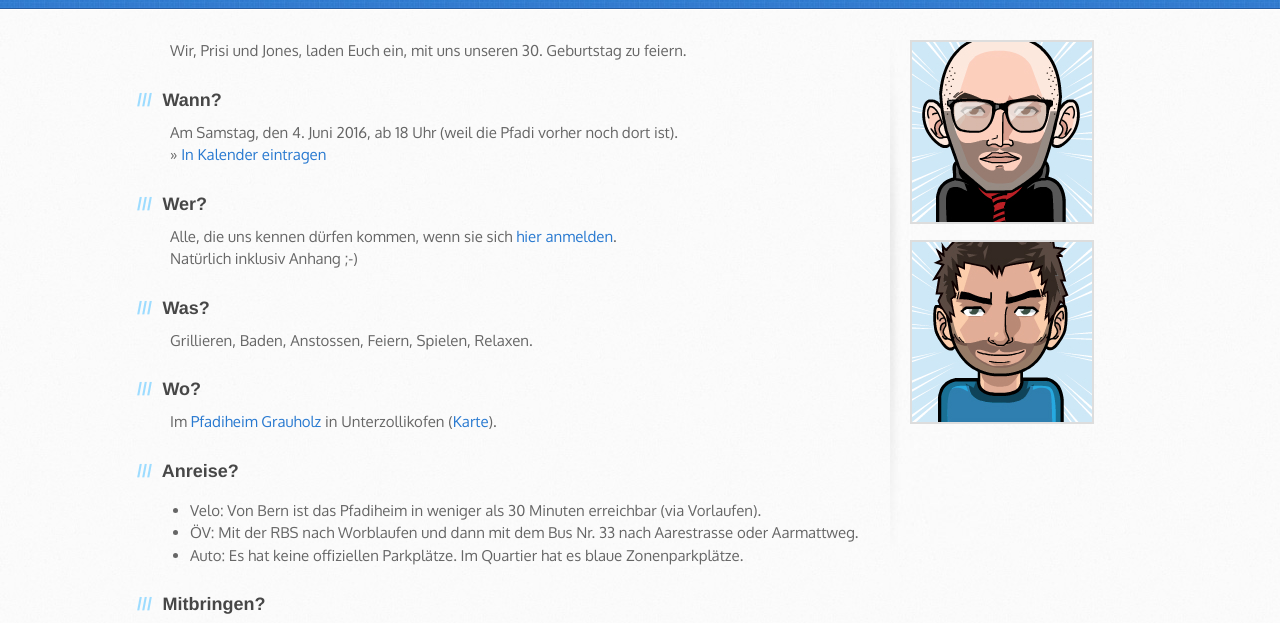
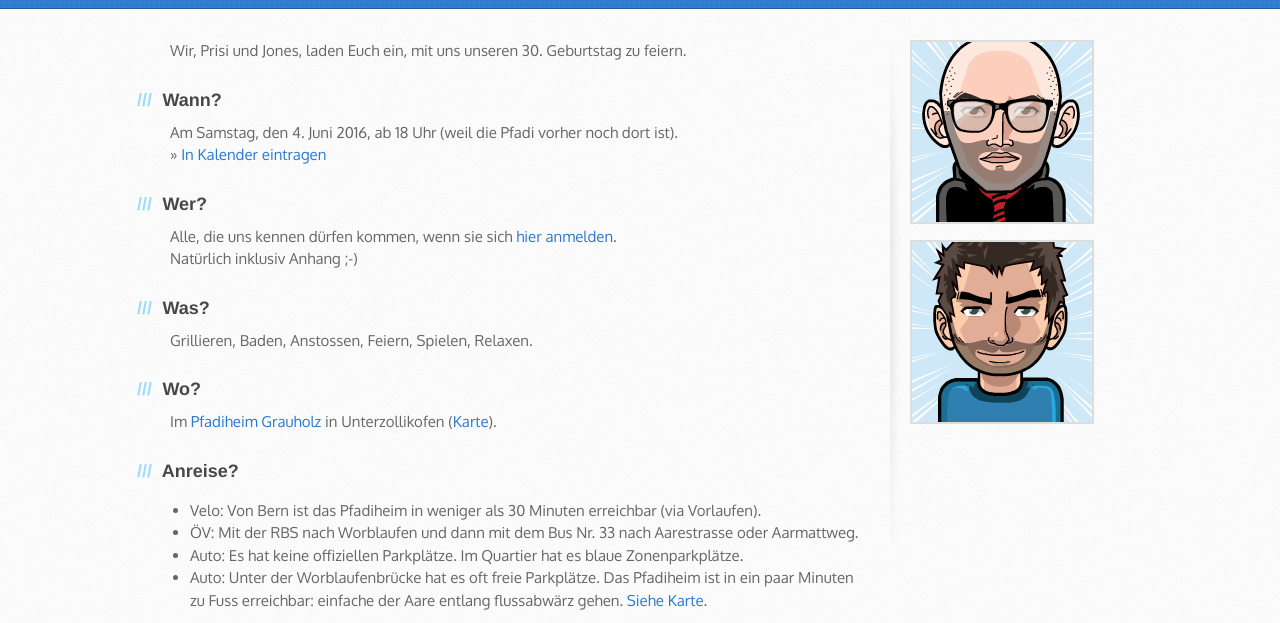
Before and after one commit to jone/burri, a plain HTML site: page index.html in a window 1280 px wide. Shown: the part 118-741 px from the top of the page. Drawn offline with Linux system fonts and the light colour scheme; a script that the page names is missing.

Commit message:
Update index.html

```diff
--- a/index.html
+++ b/index.html
@@ -71,6 +71,7 @@ Natürlich inklusiv Anhang ;-)</p>
 <li>Velo: Von Bern ist das Pfadiheim in weniger als 30 Minuten erreichbar (via Vorlaufen).</li>
 <li>ÖV: Mit der RBS nach Worblaufen und dann mit dem Bus Nr. 33 nach Aarestrasse oder Aarmattweg.</li>
 <li>Auto: Es hat keine offiziellen Parkplätze. Im Quartier hat es blaue Zonenparkplätze.</li>
+<li>Auto: Unter der Worblaufenbrücke hat es oft freie Parkplätze. Das Pfadiheim ist in ein paar Minuten zu Fuss erreichbar: einfache der Aare entlang flussabwärz gehen. <a href="https://drive.google.com/open?id=12CvmZJb3dcV5i7ot3rkjfEyxXK8">Siehe Karte</a>.</li>
 </ul>
 
 <h3>
```
